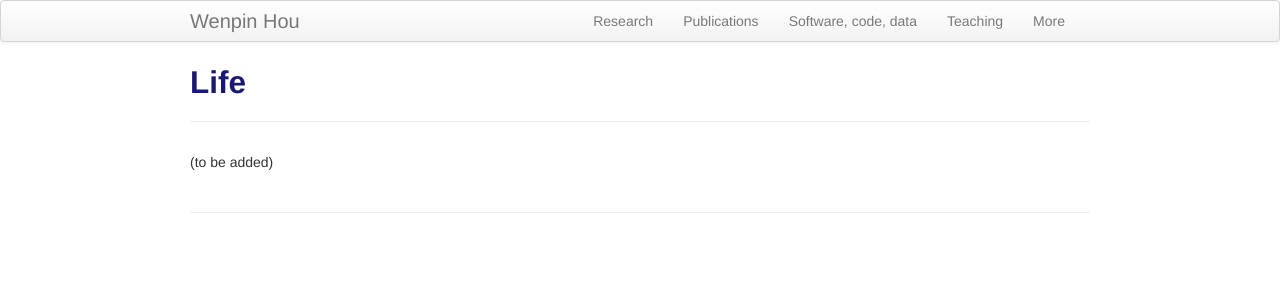
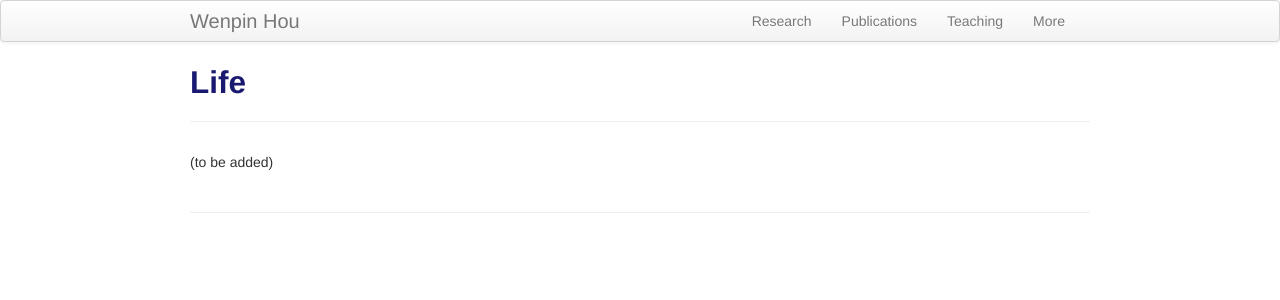
Before and after one commit to Winnie09/Wenpin_Hou, a Jekyll site: the page built from pages/life.md, in a window 1280 px wide. Shown: the top 300 px of the page. Built offline with Jekyll 4.4.1, drawn with Linux system fonts in a browser that asks for light colours.

Commit message:
edit about page

```diff
--- a/_includes/themes/twitter/default.html
+++ b/_includes/themes/twitter/default.html
@@ -35,7 +35,6 @@
           <ul class="nav">
               <li><a href="{{ BASE_PATH }}/pages/research.html">Research</a></li>
               <li><a href="{{ BASE_PATH }}/pages/publications.html">Publications</a></li>
-              <li><a href="{{ BASE_PATH }}/pages/software_code_data.html">Software, code, data</a></li>
               <li><a href="{{ BASE_PATH }}/pages/teaching.html">Teaching</a></li>
               <li><a href="{{ BASE_PATH }}/pages/life.html">More</a></li>
         </div>
```
Also changed, not shown: images/email_address.png.
